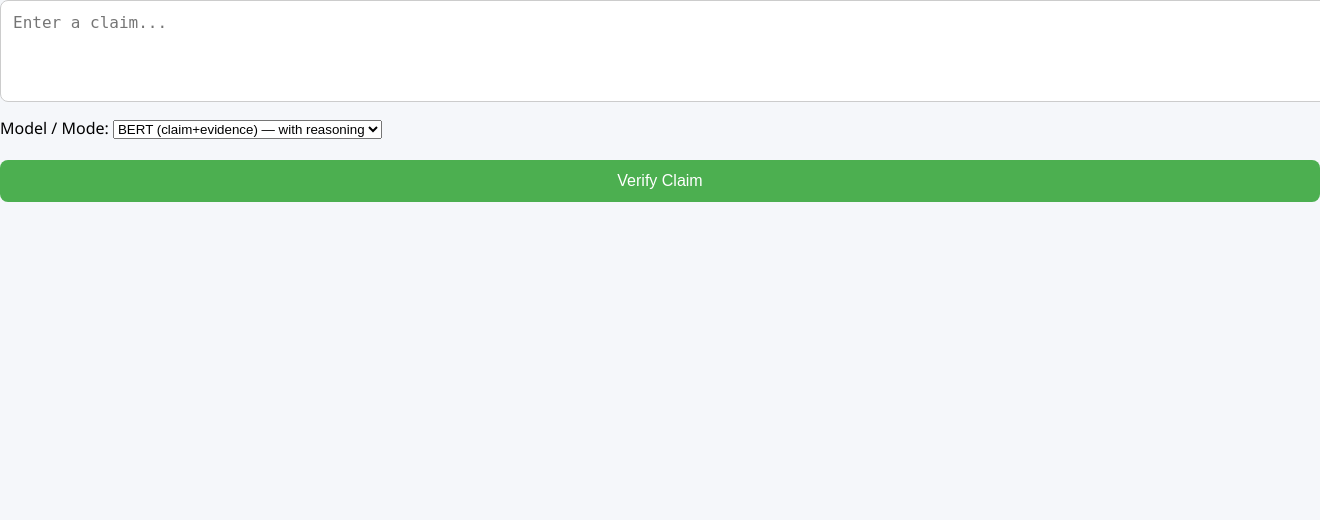
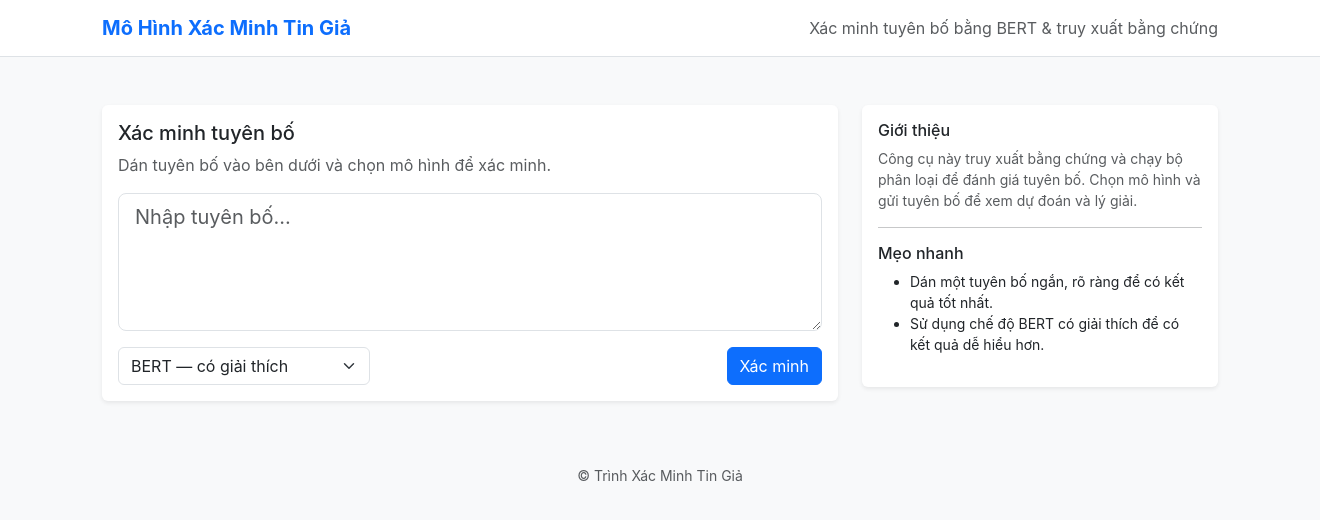
Before and after one commit to hanhut0710/fake_news_project, a Flask app: page / in a window 1320 px wide; the page is wider, and only the part inside the window is pictured. Shown: the top 520 px of that part. Run offline with Flask 3, Linux system fonts and the light colour scheme; parts of the project's set-up code (start-up, migrations or seed data) failed here and were passed over.

Commit message:
update giao diện web

```diff
--- /dev/null
+++ b/app/static/style.css
@@ -0,0 +1,14 @@
+:root{
+  --brand:#0d6efd;
+  --muted:#6c757d;
+}
+body{font-family: Inter, "Segoe UI", Roboto, system-ui, -apple-system, "Helvetica Neue", Arial;}
+.navbar-brand{color:var(--brand) !important}
+.card{border:0}
+.evidence{max-height:220px; overflow:auto; white-space:pre-wrap}
+textarea.form-control{box-shadow:none}
+textarea.form-control:focus{box-shadow:0 0 0 .15rem rgba(13,110,253,.15)}
+footer{background:transparent}
+@media (max-width:576px){
+  .navbar .d-none.d-md-block{display:none !important}
+}
--- a/app/templates/index.html
+++ b/app/templates/index.html
@@ -1,174 +1,135 @@
-<!DOCTYPE html>
-<html>
+<!doctype html>
+<html lang="en">
 
 <head>
-    <title>Fake News Detection</title>
-    <style>
-        body {
-            font-family: "Segoe UI", Roboto, sans-serif;
-            background-color: #f5f7fa;
-            margin: 0;
-            padding: 0;
-        }
-
-        .container {
-            max-width: 900px;
-            margin: 40px auto;
-            background: white;
-            padding: 30px;
-            border-radius: 12px;
-            box-shadow: 0 8px 25px rgba(0, 0, 0, 0.08);
-        }
-
-        h1 {
-            text-align: center;
-            margin-bottom: 10px;
-        }
-
-        .subtitle {
-            text-align: center;
-            color: gray;
-            margin-bottom: 30px;
-        }
-
-        textarea {
-            width: 100%;
-            padding: 12px;
-            font-size: 16px;
-            border-radius: 8px;
-            border: 1px solid #ccc;
-            resize: none;
-        }
-
-        button {
-            margin-top: 15px;
-            width: 100%;
-            padding: 12px;
-            font-size: 16px;
-            border: none;
-            border-radius: 8px;
-            background-color: #4CAF50;
-            color: white;
-            cursor: pointer;
-            transition: 0.2s;
-        }
-
-        button:hover {
-            background-color: #45a049;
-        }
-
-        .result-box {
-            margin-top: 30px;
-            padding: 20px;
-            border-radius: 10px;
-            background: #f9fafc;
-            border-left: 6px solid #ddd;
-        }
-
-        .label {
-            font-size: 18px;
-            font-weight: bold;
-            padding: 6px 12px;
-            border-radius: 6px;
-            display: inline-block;
-        }
-
-        .supports {
-            background: #e6f4ea;
-            color: #2e7d32;
-        }
-
-        .refutes {
-            background: #fdecea;
-            color: #c62828;
-        }
-
-        .nei {
-            background: #fff8e1;
-            color: #f9a825;
-        }
-
-        .section {
-            margin-top: 15px;
-        }
-
-        .section-title {
-            font-weight: bold;
-            margin-bottom: 5px;
-        }
-
-        .evidence {
-            background: #ffffff;
-            padding: 10px;
-            border-radius: 6px;
-            border: 1px solid #eee;
-            max-height: 150px;
-            overflow-y: auto;
-            font-size: 14px;
-        }
-
-        .confidence {
-            font-size: 14px;
-            color: gray;
-        }
-    </style>
-    </style>
-
+    <meta charset="utf-8">
+    <meta name="viewport" content="width=device-width, initial-scale=1">
+    <title>Mô Hình Xác Minh Tin Giả</title>
+    <link href="https://cdn.jsdelivr.net/npm/bootstrap@5.3.0/dist/css/bootstrap.min.css" rel="stylesheet">
+    <link rel="stylesheet" href="{{ url_for('static', filename='style.css') }}">
 </head>
 
-<body>
+<body class="bg-light">
+    <nav class="navbar navbar-expand-lg navbar-light bg-white border-bottom">
+        <div class="container">
+            <a class="navbar-brand fw-bold" href="/">Mô Hình Xác Minh Tin Giả</a>
+            <div class="d-none d-md-block text-muted">Xác minh tuyên bố bằng BERT & truy xuất bằng chứng</div>
+        </div>
+    </nav>
+
+    <main class="container my-5">
+        <div class="row g-4">
+            <div class="col-lg-8">
+                <div class="card shadow-sm">
+                    <div class="card-body">
+                        <h5 class="card-title">Xác minh tuyên bố</h5>
+                        <p class="text-muted">Dán tuyên bố vào bên dưới và chọn mô hình để xác minh.</p>
+
                         <form method="POST">
-        <textarea name="claim" rows="4" placeholder="Enter a claim..."></textarea>
-        <div style="margin-top:10px; margin-bottom:6px">
-            <label for="mode">Model / Mode:</label>
-            <select id="mode" name="mode">
-                <option value="baseline" {% if mode == 'baseline' %}selected{% endif %}>Baseline (TF-IDF + Logistic)</option>
-                <option value="bert_no_reasoning" {% if mode == 'bert_no_reasoning' %}selected{% endif %}>BERT (claim+evidence) — no reasoning</option>
-                <option value="bert_with_reasoning" {% if mode == 'bert_with_reasoning' %}selected{% endif %}>BERT (claim+evidence) — with reasoning</option>
+                            <div class="mb-3">
+                                <textarea name="claim" class="form-control form-control-lg" rows="4"
+                                    placeholder="Nhập tuyên bố...">{% if result %}{{ result.claim }}{% endif %}</textarea>
+                            </div>
+
+                            <div class="d-flex gap-2 align-items-center">
+                                <select id="mode" name="mode" class="form-select w-auto">
+                                    <option value="baseline" {% if mode=='baseline' %}selected{% endif %}>Cơ bản (TF-IDF
+                                        + Logistic)</option>
+                                    <option value="bert_no_reasoning" {% if mode=='bert_no_reasoning' %}selected{% endif
+                                        %}>BERT — không giải thích</option>
+                                    <option value="bert_with_reasoning" {% if mode=='bert_with_reasoning' %}selected{%
+                                        endif %}>BERT — có giải thích</option>
                                 </select>
+                                <button type="submit" class="btn btn-primary ms-auto">Xác minh</button>
                             </div>
-        <button type="submit">Verify Claim</button>
                         </form>
+                    </div>
+                </div>
 
                 {% if result %}
-    <div class="result-box">
-        <div class="section">
-            <div class="section-title">Claim</div>
-            <div>{{ result.claim }}</div>
+                <div class="card mt-4">
+                    <div class="card-body">
+                        <div class="d-flex justify-content-between align-items-start">
+                            <div>
+                                <h6 class="mb-1">Tuyên bố</h6>
+                                <div class="text-break">{{ result.claim }}</div>
                             </div>
-        <div class="section">
-            <div class="section-title">Final Verdict</div> {% if result.final_label == "SUPPORTS" %} <span
-                class="label supports">SUPPORTS</span> {% elif result.final_label == "REFUTES" %} <span
-                class="label refutes">REFUTES</span> {% else %} <span class="label nei">NOT ENOUGH INFO</span> {% endif
-            %} <div class="confidence"> Confidence: {{ result.confidence }} </div>
+                            <div class="text-end">
+                                <h6 class="mb-1">Kết luận cuối</h6>
+                                {% if result.final_label == "SUPPORTS" %}
+                                <span class="badge bg-success">TRUE</span>
+                                {% elif result.final_label == "REFUTES" %}
+                                <span class="badge bg-danger">FALSE</span>
+                                {% else %}
+                                <span class="badge bg-warning text-dark">KHÔNG ĐỦ THÔNG TIN</span>
+                                {% endif %}
+                                <div class="text-muted small mt-2">Độ tin cậy: {{ '%.2f'|format(result.confidence) }}
                                 </div>
-        <div class="section">
-            <div class="section-title">Model Prediction</div>
+                            </div>
+                        </div>
+
+                        <hr>
+
+                        <div class="mb-3">
+                            <h6 class="mb-2">Dự đoán mô hình</h6>
                             <div>{{ result.model_label }}</div>
                         </div>
-        <div class="section">
-            <div class="section-title">Evidence</div>
-            <div class="evidence"> {{ result.evidence }} </div>
+
+                        <div class="mb-3">
+                            <h6 class="mb-2">Bằng chứng</h6>
+                            <div class="evidence p-2 border rounded bg-white">
+                                {{ result.evidence }}
                             </div>
-        <div class="section">
-            <div class="section-title">Reasoning</div>
+                        </div>
+
+                        <div class="mb-3">
+                            <h6 class="mb-2">Lý giải</h6>
                             <div>{{ result.reason }}</div>
                         </div>
-        <div class="section">
-            <div class="section-title">Retrieval Timing</div>
+
+                        <div>
+                            <h6 class="mb-2">Thời gian truy xuất</h6>
                             {% if timings and timings.avg %}
-            <div class="confidence">Avg (network / encode / total): {{ timings.avg.network }}s / {{ timings.avg.encode }}s / {{ timings.avg.total }}s</div>
-            <div style="margin-top:8px; font-size:13px; color:#555">Top slow records:</div>
-            <ul style="font-size:13px; color:#444; margin-top:6px">
+                            <div class="small text-muted">Trung bình (mạng / mã hóa / tổng): {{ timings.avg.network }}s
+                                / {{ timings.avg.encode }}s / {{ timings.avg.total }}s</div>
+                            <ul class="small mt-2">
                                 {% for item in timings.top %}
-                <li>idx {{ item[0] }} — total {{ '%.2f'|format(item[1]) }}s (net {{ '%.2f'|format(item[2]) }}s, enc {{ '%.2f'|format(item[3]) }}s)</li>
+                                <li>idx {{ item[0] }} — tổng {{ '%.2f'|format(item[1]) }}s (mạng {{
+                                    '%.2f'|format(item[2]) }}s, mã hóa {{ '%.2f'|format(item[3]) }}s)</li>
                                 {% endfor %}
                             </ul>
                             {% else %}
-            <div class="confidence">No timing data available.</div>
+                            <div class="small text-muted">Không có dữ liệu thời gian.</div>
                             {% endif %}
                         </div>
-    </div> {% endif %}
+                    </div>
+                </div>
+                {% endif %}
+            </div>
+
+            <div class="col-lg-4">
+                <div class="card shadow-sm">
+                    <div class="card-body">
+                        <h6>Giới thiệu</h6>
+                        <p class="small text-muted">Công cụ này truy xuất bằng chứng và chạy bộ phân loại để đánh giá
+                            tuyên bố. Chọn mô hình và gửi tuyên bố để xem dự đoán và lý giải.</p>
+                        <hr>
+                        <h6>Mẹo nhanh</h6>
+                        <ul class="small">
+                            <li>Dán một tuyên bố ngắn, rõ ràng để có kết quả tốt nhất.</li>
+                            <li>Sử dụng chế độ BERT có giải thích để có kết quả dễ hiểu hơn.</li>
+                        </ul>
+                    </div>
+                </div>
+            </div>
+        </div>
+    </main>
+
+    <footer class="text-center py-3 text-muted small">
+        <div class="container">© Trình Xác Minh Tin Giả</div>
+    </footer>
+
+    <script src="https://cdn.jsdelivr.net/npm/bootstrap@5.3.0/dist/js/bootstrap.bundle.min.js"></script>
 </body>
 
 </html>
```
Lines whose indentation alone changed are shown as unchanged.
